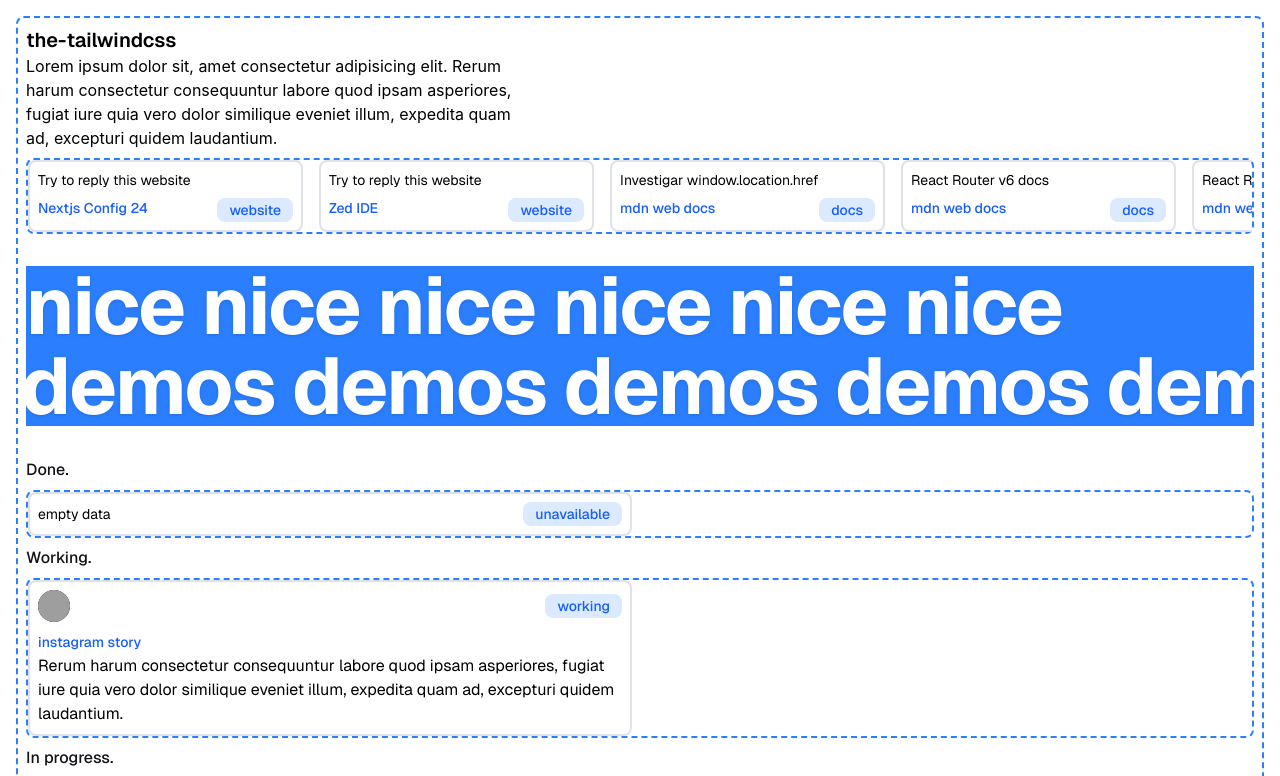
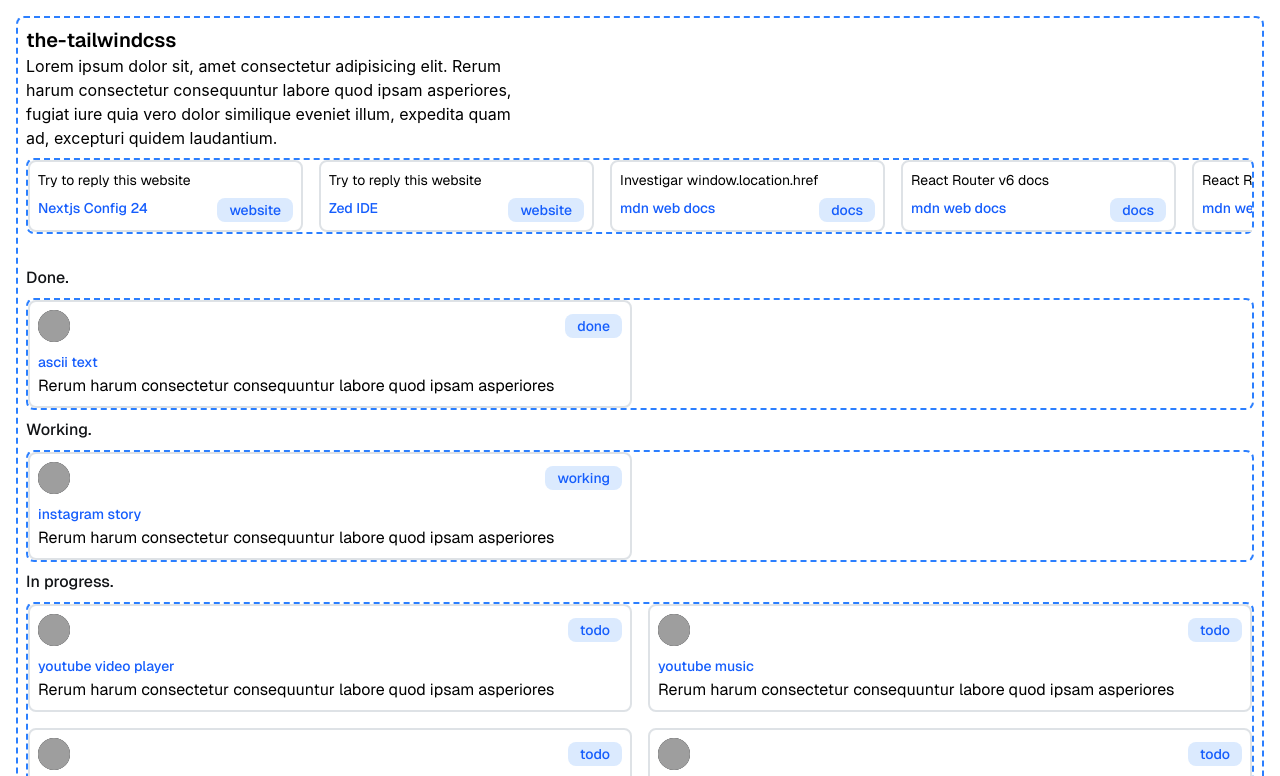
Before and after one commit to 3st1v3ntOkay/the-tailwindcss, a React (Vite) app: page / in a window 1280 px wide. Shown: the top 776 px of the page. Built offline with nearby package versions, Linux system fonts and the light colour scheme; grey boxes are pictures that could not be loaded.

Commit message:
feat: fast commit (minimal changes did)

```diff
--- a/src/data/home.data.ts
+++ b/src/data/home.data.ts
@@ -16,7 +16,7 @@ export const dataDone: TData[] = [
     status: "done",
     pageUrl: "/done/ascii-text",
     pageName: "ascii text",
-    pageDescription: "Rerum harum consectetur consequuntur labore quod ipsam asperiores, fugiat iure quia vero dolor similique eveniet illum, expedita quam ad, excepturi quidem laudantium.",
+    pageDescription: "Rerum harum consectetur consequuntur labore quod ipsam asperiores",
   },
 ];
 
@@ -27,7 +27,7 @@ export const dataTodo: TData[] = [
     status: "todo",
     pageUrl: "/todo/youtube",
     pageName: "youtube video player",
-    pageDescription: "Rerum harum consectetur consequuntur labore quod ipsam asperiores, fugiat iure quia vero dolor similique eveniet illum, expedita quam ad, excepturi quidem laudantium.",
+    pageDescription: "Rerum harum consectetur consequuntur labore quod ipsam asperiores",
   },
   {
     id: 2,
@@ -35,7 +35,7 @@ export const dataTodo: TData[] = [
     status: "todo",
     pageUrl: "/todo/youtube-music",
     pageName: "youtube music",
-    pageDescription: "Rerum harum consectetur consequuntur labore quod ipsam asperiores, fugiat iure quia vero dolor similique eveniet illum, expedita quam ad, excepturi quidem laudantium.",
+    pageDescription: "Rerum harum consectetur consequuntur labore quod ipsam asperiores",
   },
   {
     id: 3,
@@ -43,7 +43,7 @@ export const dataTodo: TData[] = [
     status: "todo",
     pageUrl: "/todo/spotify",
     pageName: "spotify",
-    pageDescription: "Rerum harum consectetur consequuntur labore quod ipsam asperiores, fugiat iure quia vero dolor similique eveniet illum, expedita quam ad, excepturi quidem laudantium.",
+    pageDescription: "Rerum harum consectetur consequuntur labore quod ipsam asperiores",
   },
   {
     id: 4,
@@ -51,7 +51,7 @@ export const dataTodo: TData[] = [
     status: "todo",
     pageUrl: "/todo/swatch-hover",
     pageName: "swatch hover",
-    pageDescription: "Rerum harum consectetur consequuntur labore quod ipsam asperiores, fugiat iure quia vero dolor similique eveniet illum, expedita quam ad, excepturi quidem laudantium.",
+    pageDescription: "Rerum harum consectetur consequuntur labore quod ipsam asperiores",
   },
 ];
 
@@ -62,7 +62,7 @@ export const dataWorking: TData[] = [
     status: "working",
     pageUrl: "/working/instagram-story",
     pageName: "instagram story",
-    pageDescription: "Rerum harum consectetur consequuntur labore quod ipsam asperiores, fugiat iure quia vero dolor similique eveniet illum, expedita quam ad, excepturi quidem laudantium.",
+    pageDescription: "Rerum harum consectetur consequuntur labore quod ipsam asperiores",
   },
 ];
 
--- a/src/main.tsx
+++ b/src/main.tsx
@@ -1,4 +1,4 @@
-import { scan } from "react-scan";
+// import { scan } from "react-scan";
 
 import { StrictMode } from "react";
 import { createRoot } from "react-dom/client";
@@ -7,9 +7,9 @@ import { Root } from "@route/root";
 
 import "./index.css";
 
-scan({
-  enabled: true,
-});
+// scan({
+//   enabled: true,
+// });
 
 const root = createRoot(document.getElementById("root")!);
 
--- a/src/routes/done/ascii-text.tsx
+++ b/src/routes/done/ascii-text.tsx
@@ -13,11 +13,13 @@ export function AsciiText() {
       gap="2"
       padding
     >
-      <ASCIIText
-        text={text}
-        enableWaves={true}
-        asciiFontSize={8}
-      />
+      <div className="border-2 border-dashed border-blue-500 relative h-128 bg-night">
+        <ASCIIText
+          text={text}
+          enableWaves={true}
+          asciiFontSize={8}
+        />
+      </div>
     </FlexWrapper>
   );
 }
--- a/src/routes/home.tsx
+++ b/src/routes/home.tsx
@@ -29,7 +29,7 @@ import {
 export function Home() {
   const isDataNotes: boolean = true;
 
-  const isDataDone: boolean = false;
+  const isDataDone: boolean = true;
   const isDataTodo: boolean = true;
   const isDataWorking: boolean = true;
 
@@ -93,7 +93,7 @@ export function Home() {
 
       <div className="mb-4"></div>
 
-      <div className="bg-blue-500 text-white ">
+      {/* <div className="bg-blue-500 text-white ">
         <ScrollVelocity
           texts={["nice", "demos"]}
           velocity={velocity}
@@ -101,7 +101,7 @@ export function Home() {
         />
       </div>
 
-      <div className="mb-4"></div>
+      <div className="mb-4"></div> */}
 
       <Title type="h2">Done.</Title>
 
@@ -131,7 +131,7 @@ export function Home() {
             </FlexWrapper>
 
             <FlexWrapper
-              mode="dev"
+              mode="prod"
               color="border-blue-500"
               direction="flex-col"
               gap="0"
```
Also changed, not shown: src/components/reactbits/ClickSpark.tsx (renamed from src/components/ui/instagram/useless/ClickSpark.tsx), src/components/ui/instagram/Old.tsx (renamed from src/components/ui/instagram/useless/Old.tsx).
